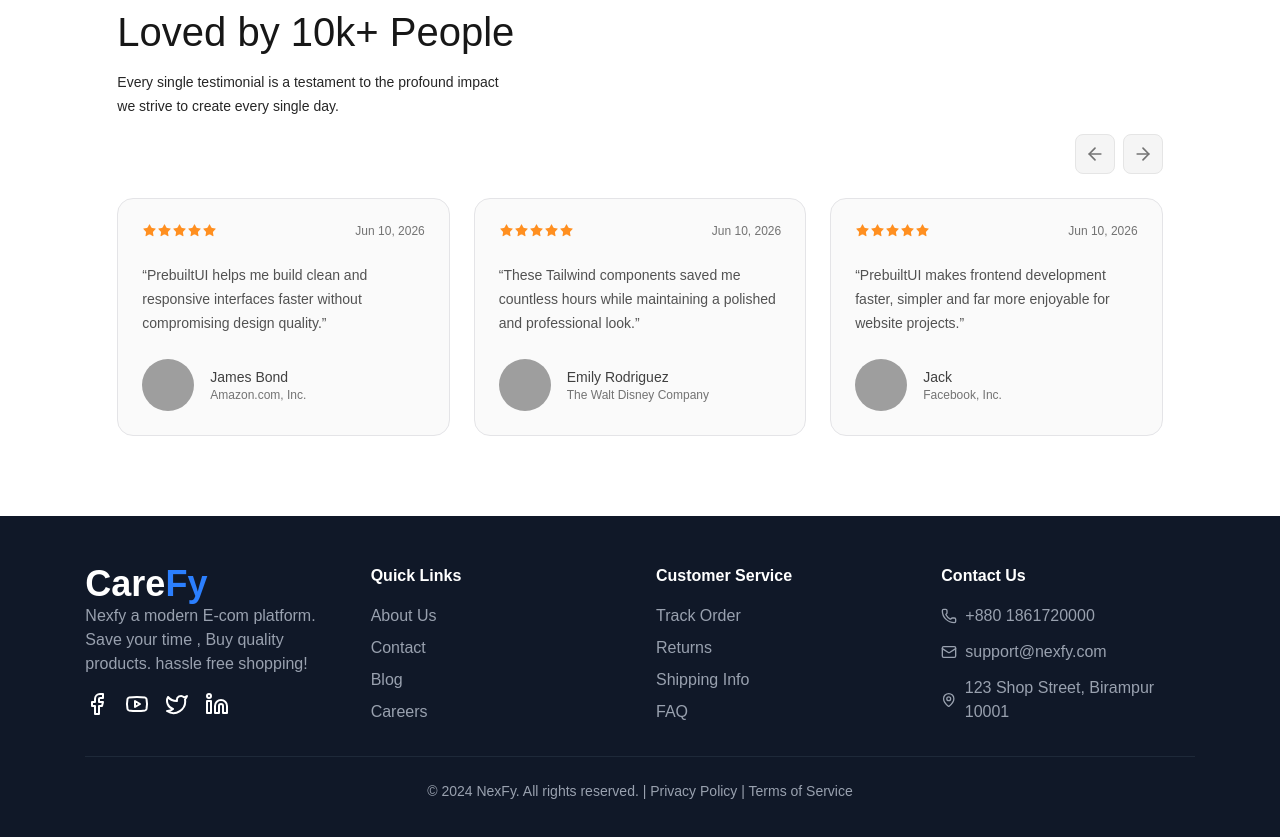
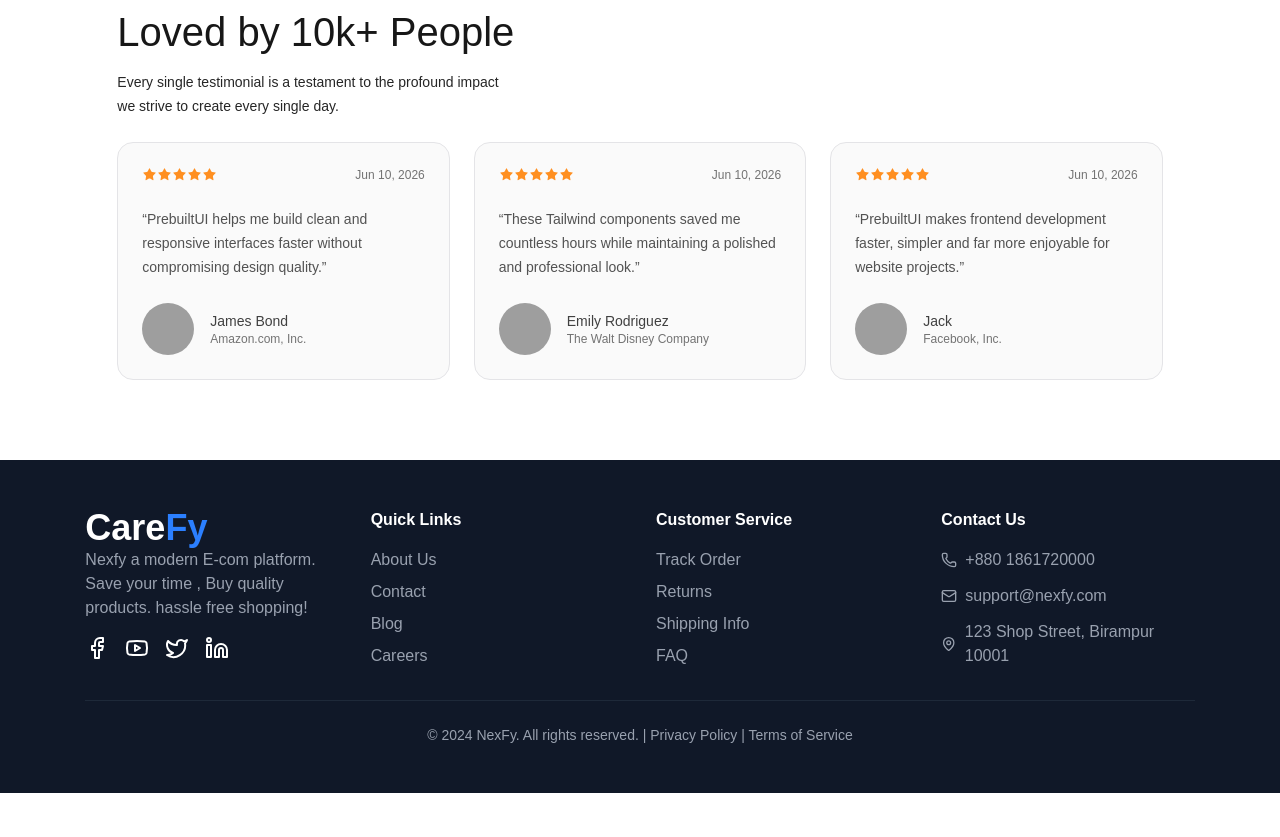
Before and after one commit to mohyminulislam-mi/CareFy, a Next.js app: page / in a window 1280 px wide. Shown: the part 2760-3597 px from the top of the page. After the commit the page ends 3553 px from the top, so only its background shows below. Built offline with nearby package versions, Linux system fonts and the light colour scheme; grey boxes are pictures that could not be loaded.

Commit message:
update testimonials

```diff
--- a/src/components/pages/home/Testimonials.jsx
+++ b/src/components/pages/home/Testimonials.jsx
@@ -1,4 +1,3 @@
-"use client";
 import React from "react";
 
 const Testimonials = () => {
@@ -27,56 +26,7 @@ const Testimonials = () => {
       role: "Facebook, Inc.",
       img: "https://images.unsplash.com/photo-1633332755192-727a05c4013d?q=80&w=200",
     },
-    {
-      id: 4,
-      date: "Jul 12, 2026",
-      text: "“A must-have Tailwind UI library for anyone building modern SaaS products with Tailwind CSS.”",
-      name: "Sarah Williams",
-      role: "Spotify",
-      img: "https://images.unsplash.com/photo-1438761681033-6461ffad8d80?q=80&w=200",
-    },
-    {
-      id: 5,
-      date: "Jul 12, 2026",
-      text: "“The components are beautifully designed and extremely easy to customize for real web apps.”",
-      name: "Michael Chen",
-      role: "Google LLC",
-      img: "https://images.unsplash.com/photo-1535713875002-d1d0cf377fde?q=80&w=200",
-    },
   ];
-
-  const [currentIndex, setCurrentIndex] = React.useState(0);
-  const [isMobile, setIsMobile] = React.useState(window.innerWidth < 768);
-
-  React.useEffect(() => {
-    const handleResize = () => {
-      setIsMobile(window.innerWidth < 768);
-    };
-    window.addEventListener("resize", handleResize);
-    return () => window.removeEventListener("resize", handleResize);
-  }, []);
-
-  const handleNext = () => {
-    setCurrentIndex((prev) => (prev + 3 >= testimonials.length ? 0 : prev + 3));
-  };
-
-  const handlePrev = () => {
-    setCurrentIndex((prev) =>
-      prev - 3 < 0 ? Math.max(testimonials.length - 3, 0) : prev - 3,
-    );
-  };
-
-  React.useEffect(() => {
-    if (!isMobile) return;
-
-    const interval = setInterval(() => {
-      setCurrentIndex((prev) =>
-        prev + 1 >= testimonials.length ? 0 : prev + 1,
-      );
-    }, 3000);
-
-    return () => clearInterval(interval);
-  }, [isMobile, testimonials.length]);
 
   return (
     <>
@@ -90,56 +40,8 @@ const Testimonials = () => {
             strive to create every single day.
           </p>
 
-          <div className="hidden md:flex justify-end gap-2 mt-4">
-            <div
-              onClick={handlePrev}
-              className="h-10 w-10 rounded-lg bg-neutral-100 border border-neutral-200 flex items-center justify-center cursor-pointer hover:bg-neutral-200 transition-all text-neutral-500"
-            >
-              <svg
-                xmlns="http://www.w3.org/2000/svg"
-                width="20"
-                height="20"
-                viewBox="0 0 24 24"
-                fill="none"
-                stroke="currentColor"
-                stroke-width="2"
-                stroke-linecap="round"
-                stroke-linejoin="round"
-                class="lucide lucide-arrow-left-icon lucide-arrow-left"
-              >
-                <path d="m12 19-7-7 7-7" />
-                <path d="M19 12H5" />
-              </svg>
-            </div>
-            <div
-              onClick={handleNext}
-              className="h-10 w-10 rounded-lg bg-neutral-100 border border-neutral-200 flex items-center justify-center cursor-pointer hover:bg-neutral-200 transition-all text-neutral-500"
-            >
-              <svg
-                xmlns="http://www.w3.org/2000/svg"
-                width="20"
-                height="20"
-                viewBox="0 0 24 24"
-                fill="none"
-                stroke="currentColor"
-                stroke-width="2"
-                stroke-linecap="round"
-                stroke-linejoin="round"
-                class="lucide lucide-arrow-right-icon lucide-arrow-right"
-              >
-                <path d="M5 12h14" />
-                <path d="m12 5 7 7-7 7" />
-              </svg>
-            </div>
-          </div>
-
           <div className="mx-auto grid grid-cols-1 md:grid-cols-2 lg:grid-cols-3 gap-6 px-8 md:px-0 mt-12 md:mt-6">
-            {testimonials
-              .slice(
-                currentIndex,
-                isMobile ? currentIndex + 1 : currentIndex + 3,
-              )
-              .map((item) => (
+            {testimonials.map((item) => (
               <div
                 key={item.id}
                 className="bg-zinc-50 hover:-translate-y-1 transition duration-300 border border-zinc-200 rounded-2xl p-6 space-y-6"
@@ -189,17 +91,6 @@ const Testimonials = () => {
             ))}
           </div>
         </div>
-        <div className="hidden max-[768px]:flex items-center justify-center mt-5 space-x-2">
-          {testimonials.map((_, index) => (
-            <span
-              key={index}
-              onClick={() => setCurrentIndex(index)}
-              className={`w-3 h-3 rounded-full transition-all ${
-                index === currentIndex ? "bg-neutral-800" : "bg-neutral-300"
-              }`}
-            ></span>
-          ))}
-        </div>
       </section>
     </>
   );
```
Lines whose indentation alone changed are shown as unchanged.
